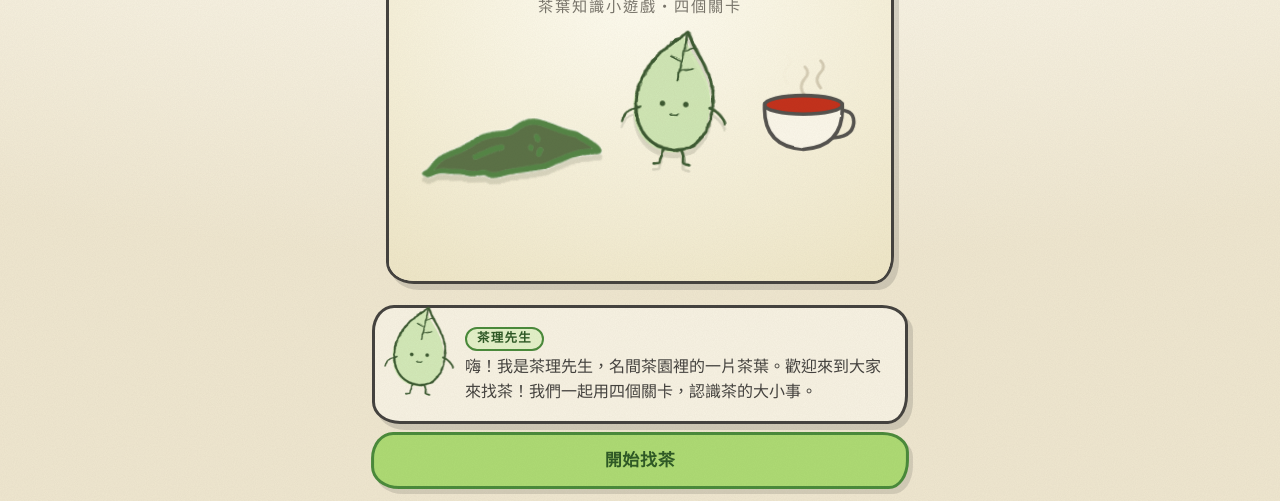
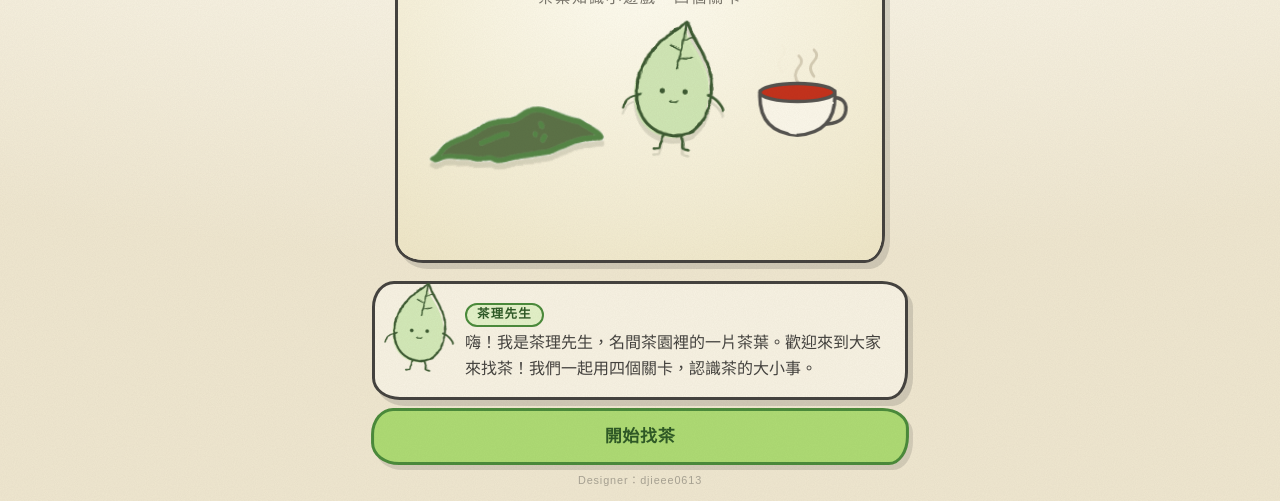
Before and after one commit to djieeeee0613/find-tea, a plain HTML site: page index.html in a window 1280 px wide. Shown: the part 299-800 px from the top of the page. Drawn offline with Linux system fonts and the light colour scheme; a web font is replaced by a local one.

Commit message:
網頁底部加上 Designer 署名
Co-Authored-By: Claude Opus 5.5 <noreply@anthropic.com>

```diff
--- a/css/game.css
+++ b/css/game.css
@@ -46,3 +46,8 @@
 
 /* 首頁 banner：學校與組別 */
 .intro-art .intro-school { font-size: clamp(.8rem, 3.6vw, .95rem); font-weight: 700; line-height: 1.6; letter-spacing: .12em; color: var(--leaf-deep); padding: 4px 14px; border: 2px solid var(--leaf-deep); border-radius: 14px; background: #e3f1c8; }
+
+/* 底部署名浮水印 */
+.designer { margin: -2px 0 0; text-align: center; font-size: .68rem; letter-spacing: .08em; color: var(--ink-soft); opacity: .6; pointer-events: none; user-select: none; }
+.t-stage { width: min(100%, 520px, calc(100dvh - 310px - var(--sat) - var(--sab))); }
+@media (max-height: 680px) { .t-stage { width: min(100%, 520px, calc(100dvh - 268px - var(--sat) - var(--sab))); } }
--- a/index.html
+++ b/index.html
@@ -56,6 +56,7 @@
       </div>
     </div>
     <button class="btn btn-primary g-btn" id="gBtn" disabled></button>
+    <p class="designer">Designer：djieee0613</p>
   </footer>
 
   <div id="toast"></div>
```
